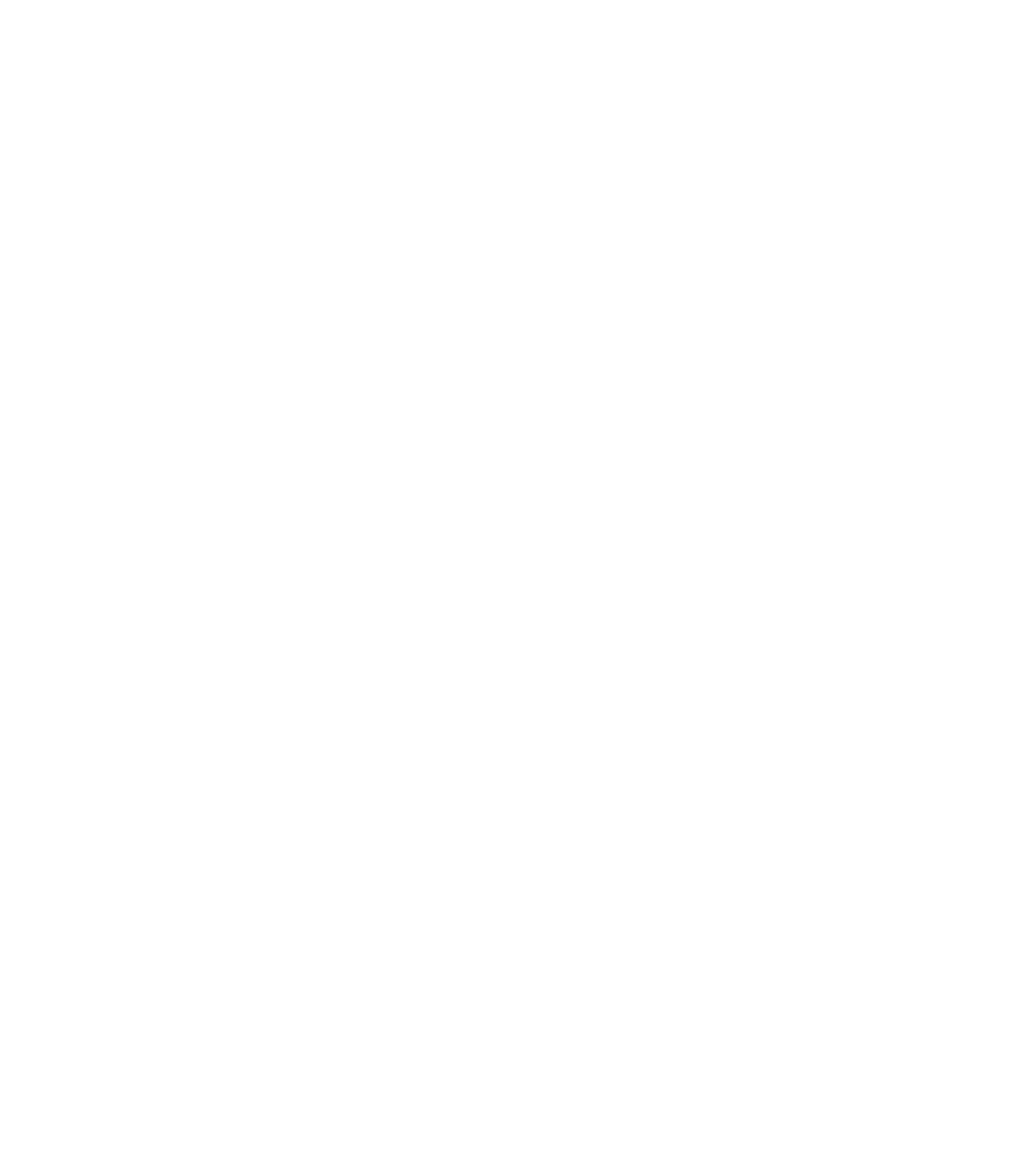
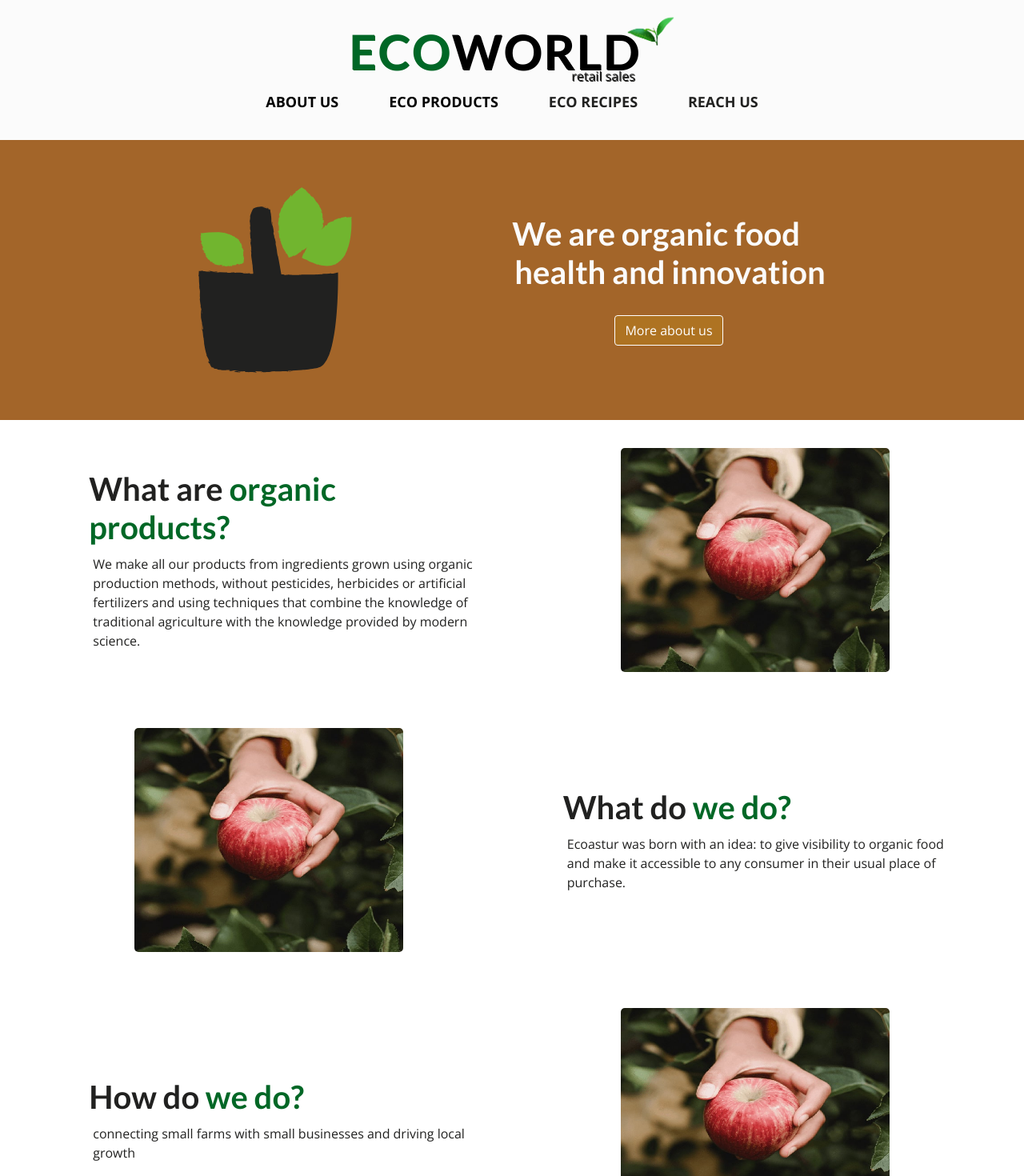
Before and after one commit to guillerdev97/ecoworld-vue-front, a Vue app: page /about in a window 1280 px wide. Before the commit this address had no page. Shown: the top 1470 px of the page at 80% size. Before the commit the page ends 800 px from the top, so only its background shows below. Built offline with nearby package versions, Linux system fonts and the light colour scheme; a web font is replaced by a local one.

Commit message:
create view and styles

```diff
--- a/package.json
+++ b/package.json
@@ -9,10 +9,13 @@
     "lint": "eslint . --ext .vue,.js,.jsx,.cjs,.mjs --fix --ignore-path .gitignore"
   },
   "dependencies": {
+    "axios": "^0.27.2",
     "bootstrap": "^5.2.1",
     "bootstrap-vue": "^2.22.0",
+    "jw-vue-pagination": "^1.0.3",
     "pinia": "^2.0.21",
     "vue": "^3.2.38",
+    "vue-paginate": "^3.6.0",
     "vue-router": "^4.1.5"
   },
   "devDependencies": {
--- a/src/App.vue
+++ b/src/App.vue
@@ -1,14 +1,19 @@
 <script>
 import { RouterView } from "vue-router";
-
+import TheHeader from "./components/TheHeader.vue";
+import TheFooter from "./components/TheFooter.vue";
 export default {
   name: "App",
-  components: { RouterView },
+  components: { RouterView, TheHeader, TheFooter },
 };
 </script>
 
 <template>
+  <TheHeader />
+
   <RouterView />
+
+  <TheFooter />
 </template>
 
 <style></style>
--- a/src/assets/base.css
+++ b/src/assets/base.css
@@ -16,6 +16,21 @@
   --small-size-title: "Open Sans", sans-serif;
 }
 
+* {
+  box-sizing: border-box;
+  margin: 0;
+  padding: 0;
+}
+
+a {
+  color: black;
+  text-decoration: none;
+  list-style-type: none;
+}
+a:hover {
+  color: var(--green-palette);
+}
+
 h1,
 h2,
 h3,
--- a/src/assets/main.css
+++ b/src/assets/main.css
@@ -1,10 +1,6 @@
 @import "./base.css";
 
-* {
-  box-sizing: border-box;
-  margin: 0;
-  padding: 0;
-}
+
 
 #app {
   color: var(--black-palette);
--- a/src/components/TheHeader.vue
+++ b/src/components/TheHeader.vue
@@ -4,7 +4,9 @@
   <header class="d-flex flex-column justify-content-center align-items-center">
     <div class="d-flex flex-column justify-content-center align-items-center">
       <div class="d-flex justify-content-center align-items-center">
-        <h1><span>ECO</span>WORLD</h1>
+        <router-link to="/"
+          ><h1><span>ECO</span>WORLD</h1></router-link
+        >
 
         <img class="align-self-start" src="../assets/img/leaf.png" alt="tree" />
       </div>
@@ -14,10 +16,17 @@
 
     <nav class="d-flex justify-content-center align-items-center">
       <ul class="d-flex justify-content-around align-items-center">
-        <li>ABOUT US</li>
-        <li>ECO PRODUCTS</li>
-        <li>ECO RECIPES</li>
-        <li>REACH US</li>
+        <li><router-link to="/about">ABOUT US</router-link></li>
+        <li class="dropdown">
+          <router-link to="/products"><a>ECO PRODUCTS</a></router-link>
+          <ul class="dropdownContent">
+            <li><a>CEREALS</a></li>
+            <li><a>FRUITS</a></li>
+            <li><a>MEAT</a></li>
+          </ul>
+        </li>
+        <li><a>ECO RECIPES</a></li>
+        <li><a>REACH US</a></li>
       </ul>
     </nav>
   </header>
@@ -37,6 +46,9 @@
   font-size: 60px;
   letter-spacing: 2px;
   text-shadow: 1px 1px;
+}
+h1:hover {
+  color: black;
 }
 span {
   color: var(--green-palette);
@@ -75,7 +87,19 @@
 li:hover {
   color: var(--green-palette);
 }
-
+/*  */
+.dropdownContent {
+  display: none;
+  transform-origin: top bottom;
+  transition: all 0.5s ease;
+}
+.dropdown:hover .dropdownContent {
+  display: block;
+  position: absolute;
+  width: 100%;
+  background-color: var(--beige-palette);
+  z-index: 9;
+}
 @keyframes leftToRight {
   100% {
     transform: rotateZ(360deg);
--- a/src/main.js
+++ b/src/main.js
@@ -1,5 +1,6 @@
 import { createApp } from "vue";
 import { createPinia } from "pinia";
+import Axios from "axios";
 
 import App from "./App.vue";
 import router from "./router";
@@ -12,5 +13,5 @@
 
 app.use(createPinia());
 app.use(router);
-
+app.config.globalProperties.$http = Axios;
 app.mount("#app");
--- a/src/router/index.js
+++ b/src/router/index.js
@@ -1,5 +1,7 @@
 import { createRouter, createWebHistory } from "vue-router";
 import HomeView from "../views/HomeView.vue";
+import ProductsView from "../views/ProductsView.vue";
+import AboutView from "../views/AboutView.vue";
 
 const router = createRouter({
   history: createWebHistory(import.meta.env.BASE_URL),
@@ -9,6 +11,16 @@
       name: "home",
       component: HomeView,
     },
+    {
+      path: "/products",
+      name: "products",
+      component: ProductsView,
+    },
+    {
+      path: "/about",
+      name: "about",
+      component: AboutView,
+    },
   ],
 });
 
--- /dev/null
+++ b/src/views/AboutView.vue
@@ -0,0 +1,169 @@
+<script>
+export default {
+  name: "AboutView",
+};
+</script>
+
+<template>
+  <section
+    id="weareSection"
+    class="d-flex justify-content-center align-items-center"
+  >
+    <img src="../assets/img/cesta.svg" alt="" />
+    <div class="d-flex flex-column justify-content-around align-items-center">
+      <h1>
+        We are organic food<br />
+        <span>health and innovation</span>
+      </h1>
+      <!-- Button trigger modal -->
+      <button
+        id="modalButton"
+        type="button"
+        class="btn"
+        data-bs-toggle="modal"
+        data-bs-target="#exampleModal"
+      >
+        More about us
+      </button>
+
+      <!-- Modal -->
+      <div
+        class="modal fade"
+        id="exampleModal"
+        tabindex="-1"
+        aria-labelledby="exampleModalLabel"
+        aria-hidden="true"
+      >
+        <div class="modal-dialog">
+          <div class="modal-content">
+            <div class="modal-header">
+              <h5 class="modal-title" id="exampleModalLabel">Modal title</h5>
+              <button
+                type="button"
+                class="btn-close"
+                data-bs-dismiss="modal"
+                aria-label="Close"
+              ></button>
+            </div>
+            <div class="modal-body">We connect people</div>
+          </div>
+        </div>
+      </div>
+    </div>
+  </section>
+
+  <section
+    id="corporation"
+    class="d-flex justify-content-around align-items-center"
+  >
+    <div id="text" class="d-flex flex-column justify-content-center">
+      <h1>What are <span id="green">organic products?</span></h1>
+
+      <p class="text-justify">
+        We make all our products from ingredients grown using organic production
+        methods, without pesticides, herbicides or artificial fertilizers and
+        using techniques that combine the knowledge of traditional agriculture
+        with the knowledge provided by modern science.
+      </p>
+    </div>
+
+    <div id="img" class="d-flex justify-content-center align-items-center">
+      <img src="../assets/img/apple.jpeg" alt="apple" />
+    </div>
+  </section>
+
+  <section
+    id="corporation"
+    class="d-flex justify-content-around align-items-center"
+  >
+    <div id="img" class="d-flex justify-content-center align-items-center">
+      <img src="../assets/img/apple.jpeg" alt="apple" />
+    </div>
+
+    <div id="text" class="d-flex flex-column justify-content-center">
+      <h1>What do <span id="green">we do?</span></h1>
+
+      <p class="text-justify">
+        Ecoastur was born with an idea: to give visibility to organic food and
+        make it accessible to any consumer in their usual place of purchase.
+      </p>
+    </div>
+  </section>
+
+  <section
+    id="corporation"
+    class="d-flex justify-content-around align-items-center"
+  >
+    <div id="text" class="d-flex flex-column justify-content-center">
+      <h1>How do <span id="green">we do?</span></h1>
+
+      <p class="text-justify">
+        connecting small farms with small businesses and driving local growth
+      </p>
+    </div>
+    <div id="img" class="d-flex justify-content-center align-items-center">
+      <img src="../assets/img/apple.jpeg" alt="apple" />
+    </div>
+  </section>
+</template>
+
+<style scoped>
+@import "../assets/base.css";
+
+#weareSection {
+  width: 100%;
+  height: 350px;
+  background-color: #a36529;
+}
+#weareSection img {
+  width: 15%;
+  margin-right: 200px;
+}
+#weareSection h1 {
+  color: var(--white-palette);
+  font-size: 40px;
+}
+#weareSection span {
+  margin-left: 3px;
+}
+
+#modalButton {
+  box-shadow: none;
+  margin-top: 30px;
+  border: 1px solid white;
+  color: white;
+  background-color: rgb(174, 115, 34);
+  transition: all 0.3s ease-in;
+}
+#modalButton:hover {
+  background-color: rgb(139, 92, 27);
+}
+
+#corporation {
+  width: 100%;
+  height: 350px;
+  padding: 20px 40px;
+}
+
+#text {
+  width: 40%;
+  margin-left: 15px;
+}
+#green {
+  color: var(--green-palette);
+}
+
+p {
+  margin-top: 10px;
+  margin-left: 5px;
+}
+
+#img {
+  width: 40%;
+}
+img {
+  width: 70%;
+  height: 280px;
+  border-radius: 5px;
+}
+</style>
--- a/src/views/HomeView.vue
+++ b/src/views/HomeView.vue
@@ -1,17 +1,13 @@
 <script>
-import TheHeader from "../components/TheHeader.vue";
 import TheCarousel from "../components/TheCarousel.vue";
-import TheFooter from "../components/TheFooter.vue";
 import TheCard from "../components/TheCard.vue";
 export default {
   name: "HomeView",
-  components: { TheHeader, TheCarousel, TheFooter, TheCard },
+  components: { TheCarousel, TheCard },
 };
 </script>
 
 <template>
-  <TheHeader />
-
   <TheCarousel />
 
   <section
@@ -48,8 +44,6 @@
       NEW RELEASE<br /><br /><span class="brown">OF THE MONTH</span>
     </h1>
   </section>
-
-  <TheFooter />
 </template>
 
 <style scoped>
--- /dev/null
+++ b/src/views/ProductsView.vue
@@ -0,0 +1,66 @@
+<script>
+export default {
+  name: "ProductsView",
+  data() {
+    return {
+      products: [],
+    };
+  },
+  methods: {
+    async getAllProducts() {
+      const products = await this.$http.get(
+        "http://localhost:8080/api/v1/products"
+      );
+      const productsData = products.data;
+      this.products = productsData;
+      console.log(this.products);
+    },
+  },
+  created() {
+    this.getAllProducts();
+  },
+};
+</script>
+
+<template>
+  <main class="d-flex justify-content-around align-items-start">
+    <div
+      id="categoriesSection"
+      class="d-flex flex-column justify-content-around align-items-center"
+    >
+      <h1>PRODUCTS</h1>
+
+      <ul>
+        <li>Cereales en grano</li>
+        <li>Frutas</li>
+        <li>Hortalizas</li>
+        <li>Carnes</li>
+        <li>Pescados</li>
+      </ul>
+    </div>
+
+    <div id="productsSection"></div>
+  </main>
+</template>
+
+<style scoped>
+@import "../assets/base.css";
+
+#categoriesSection {
+  width: 25%;
+  padding: 5px 10px;
+  border: 1px solid black;
+}
+h1 {
+  font-size: 24px;
+  text-align: left;
+}
+ul {
+  list-style-type: none;
+}
+#productsSection {
+  width: 50%;
+  min-height: 500px;
+  border: 1px solid black;
+}
+</style>
```
Also changed, not shown: src/assets/img/cesta.svg (added), 1 other file (tests, documents, lock files or other folders).
